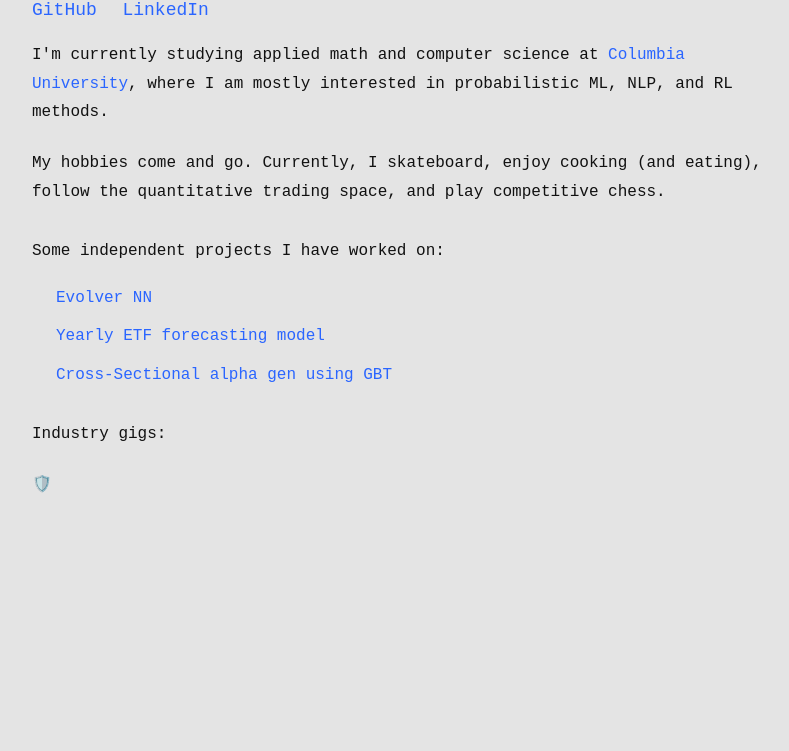
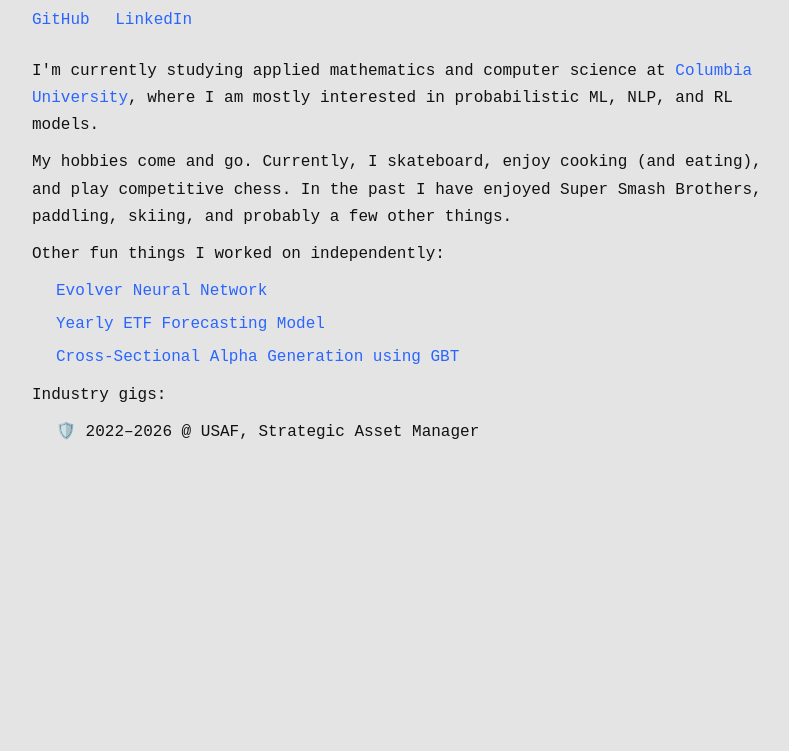
Before and after one commit to hyunnkim/frontpage, a plain HTML site: page index.html in a window 1280 px wide. Shown: the part 113-864 px from the top of the page, without its empty margins (228-1017 px from the left). Before the commit the page ends 800 px from the top, so only its background shows below. Drawn offline with Linux system fonts and the light colour scheme; a web font is replaced by a local one.

Commit message:
Update index.html

```diff
--- a/index.html
+++ b/index.html
@@ -3,71 +3,117 @@
 <head>
   <meta charset="utf-8" />
   <meta name="viewport" content="width=device-width, initial-scale=1" />
-  <title>Will Kim</title>
+  <title>∇ Will Kim</title>
 
   <link rel="icon" type="image/png" href="del.png">
-    <link rel="preconnect" href="https://fonts.googleapis.com">
-    <link rel="preconnect" href="https://fonts.gstatic.com" crossorigin>
-<link href="https://fonts.googleapis.com/css2?family=Azeret+Mono:wght@400;600&display=swap" rel="stylesheet">
+  <link rel="preconnect" href="https://fonts.googleapis.com">
+  <link rel="preconnect" href="https://fonts.gstatic.com" crossorigin>
+  <link href="https://fonts.googleapis.com/css2?family=Azeret+Mono:wght@400&display=swap" rel="stylesheet">
 
   <meta name="description" content="website" />
   <meta name="color-scheme" content="light" />
 
   <style>
-    :root { --bg:#e4e4e4; --fg:#111111; --muted:#666666; --link:#2a65ff; --max:760px; color-scheme: light; }
+    :root {
+      --bg: #e4e4e4;
+      --fg: #111111;
+      --muted: #666666;
+      --link: #2a65ff;
+      --max: 760px;
+    }
 
+    html, body {
+      height: 100%;
+      margin: 0;
     }
-    html, body { height: 100%; margin: 0; }
+
     body {
       background: var(--bg);
       color: var(--fg);
-      font-family: 'Azeret Mono', monospace !important;
-      font-weight: 300;
+      font-family: 'Azeret Mono', monospace;
+      font-weight: 400;
       font-size: 16px;
-      line-height: 1.8;
+      line-height: 1.7;
     }
-    * {
-      font-family: 'Azeret Mono', monospace !important;
-      font-weight: 300;
+
+    a {
+      color: var(--link);
+      text-decoration: none;
     }
-    a { color: var(--link); text-decoration: none; }
-    a:hover { text-decoration: underline; }
-    .wrap { max-width: var(--max); margin: 64px auto 96px; padding: 0 24px; text-align: left; }
-    h1 { font-size: clamp(28px, 4.5vw, 38px); letter-spacing: -0.01em; margin: 0; font-weight: 600; line-height: 1.1; }
-    .links-inline { margin-top: 8px; line-height: 1; }
-    .links-inline a { color: var(--link); text-decoration: none; margin-right: 16px; font-size: 18px; font-weight: 400; }
-    .links-inline a:hover { text-decoration: underline; }
-    p { margin: 22px 0; }
-    .muted { color: var(--muted); }
-    .block-links { margin: 18px 0 8px; padding-left: 24px; }
-    .block-links a { display: block; margin: 10px 0; color: var(--link); text-decoration: none; font-weight: 400; }
-    .block-links a:hover { text-decoration: underline; }
-    .section-title { margin: 30px 0 6px; font-weight: 400; }
-    footer { margin-top: 60px; color: var(--muted); font-size: 18px; }
+
+    a:hover {
+      text-decoration: underline;
+    }
+
+    main {
+      max-width: var(--max);
+      margin: 64px auto;
+      padding: 0 24px;
+    }
+
+    h1 {
+      font-size: 28px;
+      font-weight: 600;
+      margin: 0 0 8px;
+    }
+
+    .links {
+      margin-bottom: 24px;
+    }
+
+    .links a {
+      margin-right: 16px;
+      font-size: 16px;
+    }
+
+    p, .vert, li, ul {
+      margin: 10px 0;
+      font-size: 16px;
+    }
+
+    .vert ul {
+      list-style-type: none;
+      padding-left: 24px;
+    }
+
+    .vert li {
+      margin: 6px 0;
+    }
   </style>
 </head>
 <body>
-  <main class="wrap">
-    <h1>Will Kim</h1>
-    <div class="links-inline">
-      <a href="https://github.com/hyunnkim">GitHub</a>
-      <a href="https://www.linkedin.com/in/hyunkimm">LinkedIn</a>
+  <main>
+    <header>
+      <h1>Will Kim</h1>
+      <div class="links">
+        <a href="https://github.com/hyunnkim">GitHub</a>
+        <a href="https://linkedin.com/in/hyunkimm">LinkedIn</a>
+      </div>
+    </header>
+
+    <div class="vert">
+      I'm currently studying applied mathematics and computer science at <a href="https://www.columbia.edu">Columbia University</a>, where I am mostly interested in probabilistic ML, NLP, and RL models.
     </div>
 
-    <p>I'm currently studying applied math and computer science at <a href="https://www.columbia.edu" target="_blank">Columbia University</a>, where I am mostly interested in probabilistic ML, NLP, and RL methods.</p>
-
-    <p>My hobbies come and go. Currently, I skateboard, enjoy cooking (and eating), follow the quantitative trading space, and play competitive chess.</p>
-
-    <p class="section-title">Some independent projects I have worked on:</p>
-    <div class="block-links">
-      <a href="#">Evolver NN</a>
-      <a href="#">Yearly ETF forecasting model</a>
-      <a href="#">Cross-Sectional alpha gen using GBT</a>
+    <div class="vert">
+      My hobbies come and go. Currently, I skateboard, enjoy cooking (and eating), and play competitive chess. In the past I have enjoyed Super Smash Brothers, paddling, skiing, and probably a few other things.
     </div>
 
-    <p class="section-title">Industry gigs:</p>
-    <p>🛡️</p>
+    <div class="vert">
+      Other fun things I worked on independently:
+      <ul>
+        <li><a href="#">Evolver Neural Network</a></li>
+        <li><a href="#">Yearly ETF Forecasting Model</a></li>
+        <li><a href="#">Cross-Sectional Alpha Generation using GBT</a></li>
+      </ul>
+    </div>
 
+    <div class="vert">
+      Industry gigs:
+      <ul>
+        <li>🛡️ 2022–2026 @ USAF, Strategic Asset Manager</li>
+      </ul>
+    </div>
   </main>
 </body>
 </html>
```
